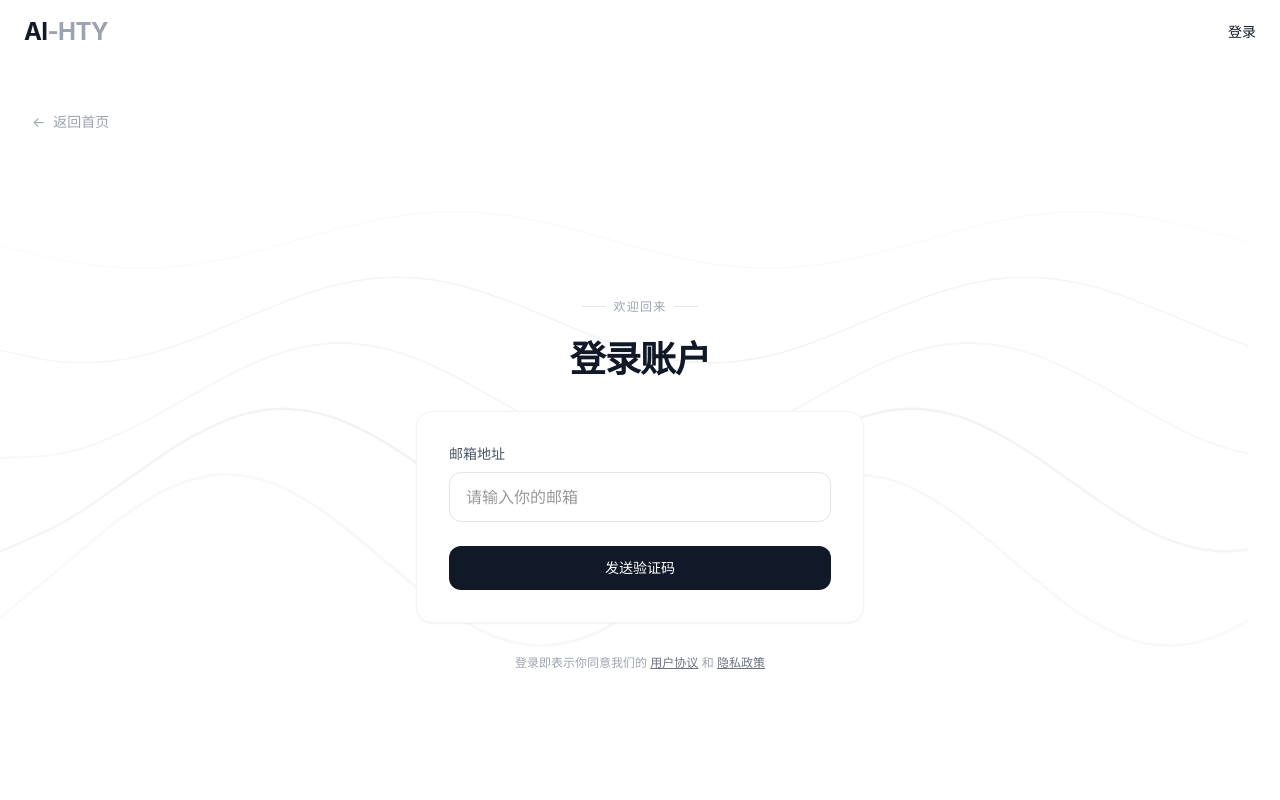
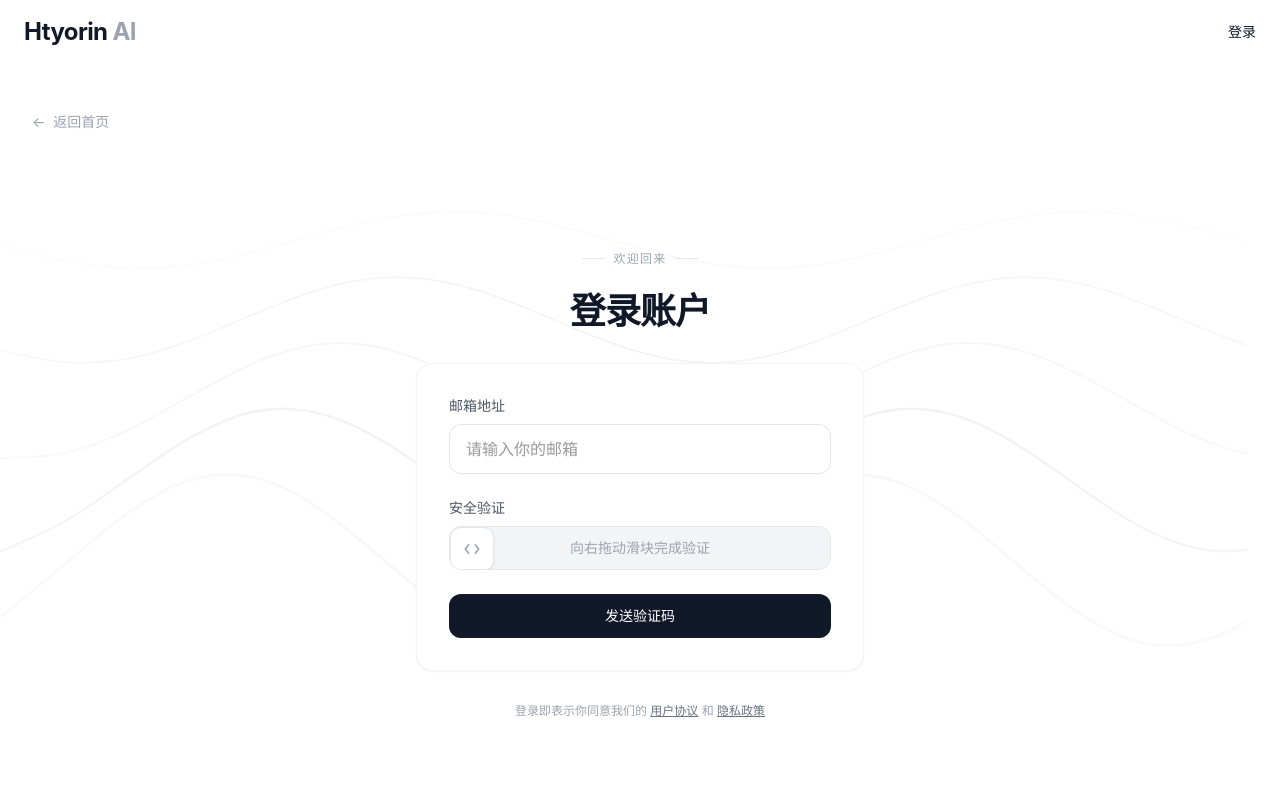
Before and after one commit to 13385510229-dev/ai-video, a React (Vite) app in the folder frontend/: page /login in a window 1280 px wide. Shown: the top 800 px of the page. Built offline with nearby package versions, Linux system fonts and the light colour scheme.

Commit message:
feat: 更换网站名称为 Htyorin AI 宏图灵境，添加登录滑块验证

```diff
--- a/frontend/index.html
+++ b/frontend/index.html
@@ -4,7 +4,7 @@
     <meta charset="UTF-8" />
     <link rel="icon" type="image/svg+xml" href="/vite.svg" />
     <meta name="viewport" content="width=device-width, initial-scale=1.0" />
-    <title>AI 视频生成平台</title>
+    <title>Htyorin AI 宏图灵境</title>
   </head>
   <body class="bg-black text-white">
     <div id="root"></div>
--- a/frontend/src/components/Layout.tsx
+++ b/frontend/src/components/Layout.tsx
@@ -50,7 +50,7 @@ const Layout = () => {
       }`}>
         <div className="max-w-7xl mx-auto px-6 flex items-center justify-between transition-all duration-300">
           <Link to="/" className="text-2xl font-bold tracking-tight text-gray-900">
-            AI<span className="text-gray-400">-HTY</span>
+            Htyorin<span className="text-gray-400"> AI</span>
           </Link>
 
           {isLoggedIn && (
@@ -107,7 +107,7 @@ const Layout = () => {
       {/* 页脚 */}
       <footer className="border-t border-gray-200 py-8">
         <div className="max-w-7xl mx-auto px-6 text-center text-gray-400 text-sm">
-          © 2026 AI-HTY. All rights reserved.
+          © 2026 Htyorin AI. All rights reserved.
           <div className="mt-2 space-x-6">
             <a href="/terms" className="hover:text-gray-300 transition-colors">服务条款</a>
             <a href="/privacy" className="hover:text-gray-300 transition-colors">隐私政策</a>
--- /dev/null
+++ b/frontend/src/components/SliderCaptcha.tsx
@@ -0,0 +1,159 @@
+import { useState, useRef, useCallback, useEffect } from 'react';
+
+interface SliderCaptchaProps {
+  onVerify: (verified: boolean) => void;
+}
+
+const SliderCaptcha = ({ onVerify }: SliderCaptchaProps) => {
+  const [status, setStatus] = useState<'idle' | 'dragging' | 'success' | 'fail'>('idle');
+  const [offset, setOffset] = useState(0);
+  const startXRef = useRef(0);
+  const sliderRef = useRef<HTMLDivElement>(null);
+  const containerRef = useRef<HTMLDivElement>(null);
+
+  // 滑块最大可移动距离
+  const maxOffset = useRef(0);
+
+  useEffect(() => {
+    if (containerRef.current) {
+      // 容器宽度 - 滑块宽度 = 最大移动距离
+      maxOffset.current = containerRef.current.offsetWidth - 44;
+    }
+  }, []);
+
+  const handleStart = useCallback((clientX: number) => {
+    if (status === 'success') return;
+    startXRef.current = clientX;
+    setStatus('dragging');
+  }, [status]);
+
+  const handleMove = useCallback((clientX: number) => {
+    if (status !== 'dragging') return;
+    const diff = clientX - startXRef.current;
+    const newOffset = Math.max(0, Math.min(diff, maxOffset.current));
+    setOffset(newOffset);
+  }, [status]);
+
+  const handleEnd = useCallback(() => {
+    if (status !== 'dragging') return;
+
+    // 允许一定的误差范围（最后 10%）
+    if (offset >= maxOffset.current * 0.92) {
+      setStatus('success');
+      setOffset(maxOffset.current);
+      onVerify(true);
+    } else {
+      setStatus('fail');
+      // 回弹动画
+      setTimeout(() => {
+        setOffset(0);
+        setStatus('idle');
+      }, 400);
+    }
+  }, [status, offset, onVerify]);
+
+  // 鼠标事件
+  const handleMouseDown = (e: React.MouseEvent) => {
+    e.preventDefault();
+    handleStart(e.clientX);
+  };
+
+  // 全局鼠标事件
+  useEffect(() => {
+    if (status === 'dragging') {
+      const onMouseMove = (e: MouseEvent) => handleMove(e.clientX);
+      const onMouseUp = () => handleEnd();
+
+      document.addEventListener('mousemove', onMouseMove);
+      document.addEventListener('mouseup', onMouseUp);
+
+      return () => {
+        document.removeEventListener('mousemove', onMouseMove);
+        document.removeEventListener('mouseup', onMouseUp);
+      };
+    }
+  }, [status, handleMove, handleEnd]);
+
+  // 触摸事件
+  const handleTouchStart = (e: React.TouchEvent) => {
+    handleStart(e.touches[0].clientX);
+  };
+
+  const handleTouchMove = (e: React.TouchEvent) => {
+    handleMove(e.touches[0].clientX);
+  };
+
+  const handleTouchEnd = () => {
+    handleEnd();
+  };
+
+  // 进度百分比
+  const progress = maxOffset.current > 0 ? (offset / maxOffset.current) * 100 : 0;
+
+  return (
+    <div className="w-full">
+      <div
+        ref={containerRef}
+        className="relative w-full h-11 bg-gray-100 rounded-xl overflow-hidden border border-gray-200 select-none"
+      >
+        {/* 进度条背景 */}
+        <div
+          className="absolute left-0 top-0 h-full transition-none"
+          style={{
+            width: `${progress}%`,
+            backgroundColor: status === 'success' ? '#10b981' : status === 'fail' ? '#ef4444' : '#e5e7eb',
+          }}
+        />
+
+        {/* 提示文字 */}
+        <div
+          className="absolute inset-0 flex items-center justify-center text-sm font-medium transition-opacity"
+          style={{
+            color: status === 'success' ? '#fff' : '#9ca3af',
+            opacity: status === 'dragging' ? 0.3 : 1,
+          }}
+        >
+          {status === 'success'
+            ? '验证通过'
+            : status === 'fail'
+            ? '验证失败，请重试'
+            : '向右拖动滑块完成验证'}
+        </div>
+
+        {/* 滑块 */}
+        <div
+          ref={sliderRef}
+          onMouseDown={handleMouseDown}
+          onTouchStart={handleTouchStart}
+          onTouchMove={handleTouchMove}
+          onTouchEnd={handleTouchEnd}
+          className="absolute top-0 left-0 w-11 h-11 flex items-center justify-center cursor-grab active:cursor-grabbing transition-transform"
+          style={{
+            transform: `translateX(${offset}px)`,
+            transition: status === 'dragging' ? 'none' : 'transform 0.3s ease',
+            backgroundColor: status === 'success' ? '#10b981' : status === 'fail' ? '#ef4444' : '#ffffff',
+            border: '1px solid #e5e7eb',
+            borderRadius: '11px',
+            boxShadow: '0 1px 3px rgba(0,0,0,0.1)',
+          }}
+        >
+          {status === 'success' ? (
+            <svg className="w-5 h-5 text-white" fill="none" viewBox="0 0 24 24" stroke="currentColor" strokeWidth={3}>
+              <path strokeLinecap="round" strokeLinejoin="round" d="M5 13l4 4L19 7" />
+            </svg>
+          ) : status === 'fail' ? (
+            <svg className="w-5 h-5 text-white" fill="none" viewBox="0 0 24 24" stroke="currentColor" strokeWidth={3}>
+              <path strokeLinecap="round" strokeLinejoin="round" d="M6 18L18 6M6 6l12 12" />
+            </svg>
+          ) : (
+            <svg className="w-5 h-5 text-gray-400" fill="none" viewBox="0 0 24 24" stroke="currentColor" strokeWidth={2}>
+              <path strokeLinecap="round" strokeLinejoin="round" d="M8 7l-4 5 4 5M16 7l4 5-4 5" />
+            </svg>
+          )}
+        </div>
+      </div>
+    </div>
+  );
+};
+
+export default SliderCaptcha;
--- a/frontend/src/pages/Home.tsx
+++ b/frontend/src/pages/Home.tsx
@@ -25,7 +25,7 @@ const Home = () => {
           {/* 顶部小字标签 */}
           <div className="inline-flex items-center gap-2 mb-8 text-gray-500 text-sm font-medium tracking-widest uppercase">
             <span className="w-8 h-px bg-gray-300"></span>
-            AI 创意生成平台
+            Htyorin AI 创意生成平台
             <span className="w-8 h-px bg-gray-300"></span>
           </div>
 
--- a/frontend/src/pages/Login.tsx
+++ b/frontend/src/pages/Login.tsx
@@ -2,6 +2,7 @@ import { useState, useEffect } from 'react';
 import { useNavigate, Link } from 'react-router-dom';
 import { useAuthStore } from '../store/auth';
 import WaveBackground from '../components/WaveBackground';
+import SliderCaptcha from '../components/SliderCaptcha';
 
 const Login = () => {
   const [email, setEmail] = useState('');
@@ -10,6 +11,7 @@ const Login = () => {
   const [loading, setLoading] = useState(false);
   const [error, setError] = useState('');
   const [countdown, setCountdown] = useState(0);
+  const [captchaVerified, setCaptchaVerified] = useState(false);
 
   const navigate = useNavigate();
   const { setToken, setUser, isLoggedIn } = useAuthStore();
@@ -36,6 +38,11 @@ const Login = () => {
       return;
     }
 
+    if (!captchaVerified) {
+      setError('请先完成滑块验证');
+      return;
+    }
+
     setLoading(true);
     try {
       const response = await fetch('/api/auth/login', {
@@ -50,9 +57,12 @@ const Login = () => {
         setCountdown(60);
       } else {
         setError(data.error || '发送失败，请重试');
+        // 发送失败后重置滑块验证
+        setCaptchaVerified(false);
       }
     } catch (err) {
       setError('网络错误，请稍后重试');
+      setCaptchaVerified(false);
     } finally {
       setLoading(false);
     }
@@ -134,6 +144,23 @@ const Login = () => {
                     placeholder="请输入你的邮箱"
                     className="w-full px-4 py-3 bg-gray-50 border border-gray-100 rounded-xl text-gray-900 placeholder-gray-400 focus:outline-none focus:border-gray-300 focus:bg-white transition-all"
                   />
+                </div>
+
+                {/* 滑块验证 */}
+                <div>
+                  <label className="block text-sm font-medium text-gray-600 mb-2">
+                    安全验证
+                  </label>
+                  {captchaVerified ? (
+                    <div className="flex items-center gap-2 px-4 py-3 bg-green-50 border border-green-200 rounded-xl text-green-600 text-sm">
+                      <svg className="w-4 h-4" fill="none" viewBox="0 0 24 24" stroke="currentColor" strokeWidth={3}>
+                        <path strokeLinecap="round" strokeLinejoin="round" d="M5 13l4 4L19 7" />
+                      </svg>
+                      验证通过
+                    </div>
+                  ) : (
+                    <SliderCaptcha onVerify={(verified) => setCaptchaVerified(verified)} />
+                  )}
                 </div>
 
                 {error && (
--- a/frontend/src/pages/PrivacyPolicy.tsx
+++ b/frontend/src/pages/PrivacyPolicy.tsx
@@ -74,7 +74,7 @@ const PrivacyPolicy = () => {
         <section>
           <h2 className="text-xl font-semibold mb-4 text-white">8. 联系方式</h2>
           <p>如有任何隐私相关问题，请通过以下方式联系我们：</p>
-          <p className="text-gray-400 mt-2">邮箱：privacy@aivideo.example.com</p>
+          <p className="text-gray-400 mt-2">邮箱：privacy@htyorin.ai</p>
         </section>
       </div>
     </div>
--- a/frontend/src/pages/TermsOfService.tsx
+++ b/frontend/src/pages/TermsOfService.tsx
@@ -10,7 +10,7 @@ const TermsOfService = () => {
         <section>
           <h2 className="text-xl font-semibold mb-4 text-white">1. 服务概述</h2>
           <p className="mb-4">
-            AI Video Generator（以下简称"本服务"）是一个基于人工智能技术的视频和图片生成平台。用户可以通过输入文字描述，生成相应的视频或图片内容。
+            Htyorin AI 宏图灵境（以下简称"本服务"）是一个基于人工智能技术的视频和图片生成平台。用户可以通过输入文字描述，生成相应的视频或图片内容。
           </p>
         </section>
 
@@ -61,7 +61,7 @@ const TermsOfService = () => {
         <section>
           <h2 className="text-xl font-semibold mb-4 text-white">7. 联系方式</h2>
           <p>如有任何问题或建议，请通过以下方式联系我们：</p>
-          <p className="text-gray-400 mt-2">邮箱：support@aivideo.example.com</p>
+          <p className="text-gray-400 mt-2">邮箱：support@htyorin.ai</p>
         </section>
       </div>
     </div>
```
Also changed, not shown: 1 other file (tests, documents, lock files or other folders).
